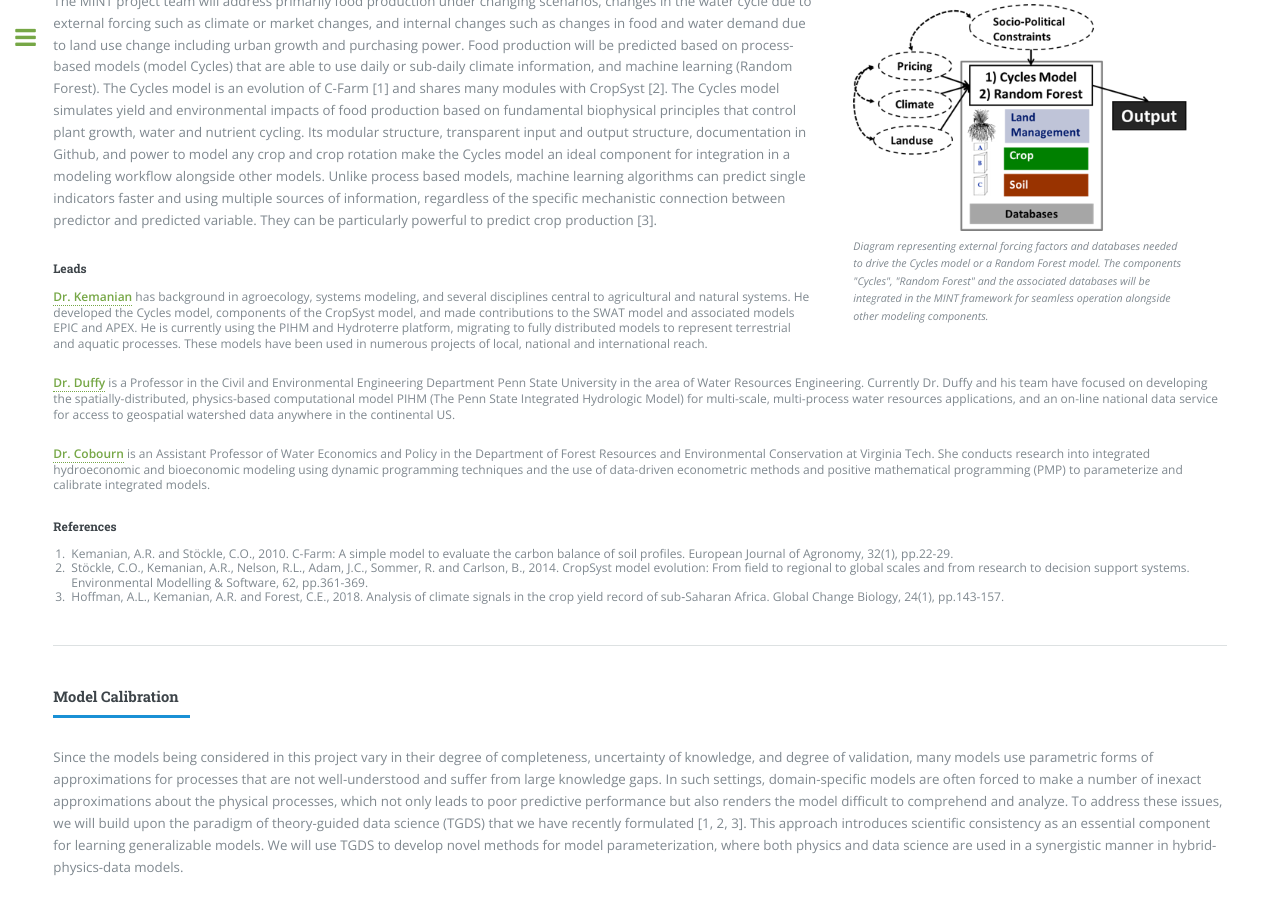
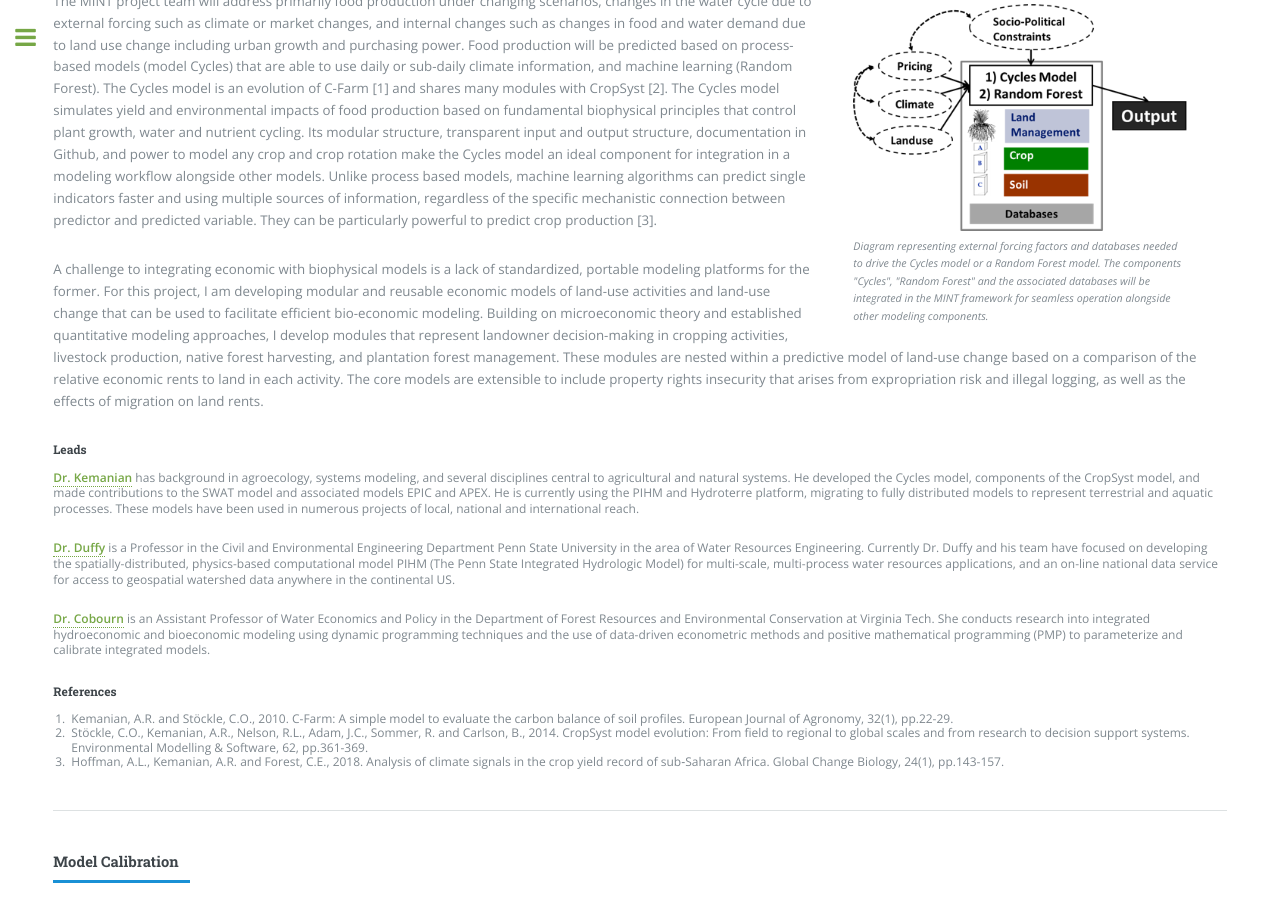
Before and after one commit to KnowledgeCaptureAndDiscovery/MINT, a Jekyll site: the page built from overview.md, in a window 1280 px wide and 900 px high, scrolled down 1868 px. Built offline with Jekyll 4.4.1, drawn with Linux system fonts in a browser that asks for light colours.

Commit message:
adding economic information

```diff
--- a/overview.md
+++ b/overview.md
@@ -106,6 +106,19 @@ title: Overview
         indicators faster and using multiple sources of information, regardless of
         the specific mechanistic connection between predictor and predicted variable.
         They can be particularly powerful to predict crop production [3].
+    </p>
+    <p>
+        A challenge to integrating economic with biophysical models is a lack of standardized,
+        portable modeling platforms for the former. For this project, I am developing modular
+        and reusable economic models of land-use activities and land-use change that can be used
+        to facilitate efficient bio-economic modeling. Building on microeconomic theory and
+        established quantitative modeling approaches, I develop modules that represent landowner
+        decision-making in cropping activities, livestock production, native forest harvesting,
+        and plantation forest management. These modules are nested within a predictive model of
+        land-use change based on a comparison of the relative economic rents to land in each
+        activity. The core models are extensible to include property rights insecurity that
+        arises from expropriation risk and illegal logging, as well as the effects of migration
+        on land rents.
     </p>
     <h5>Leads</h5>
     <p style="font-size: 0.9em; line-height: 1.3em">
```
